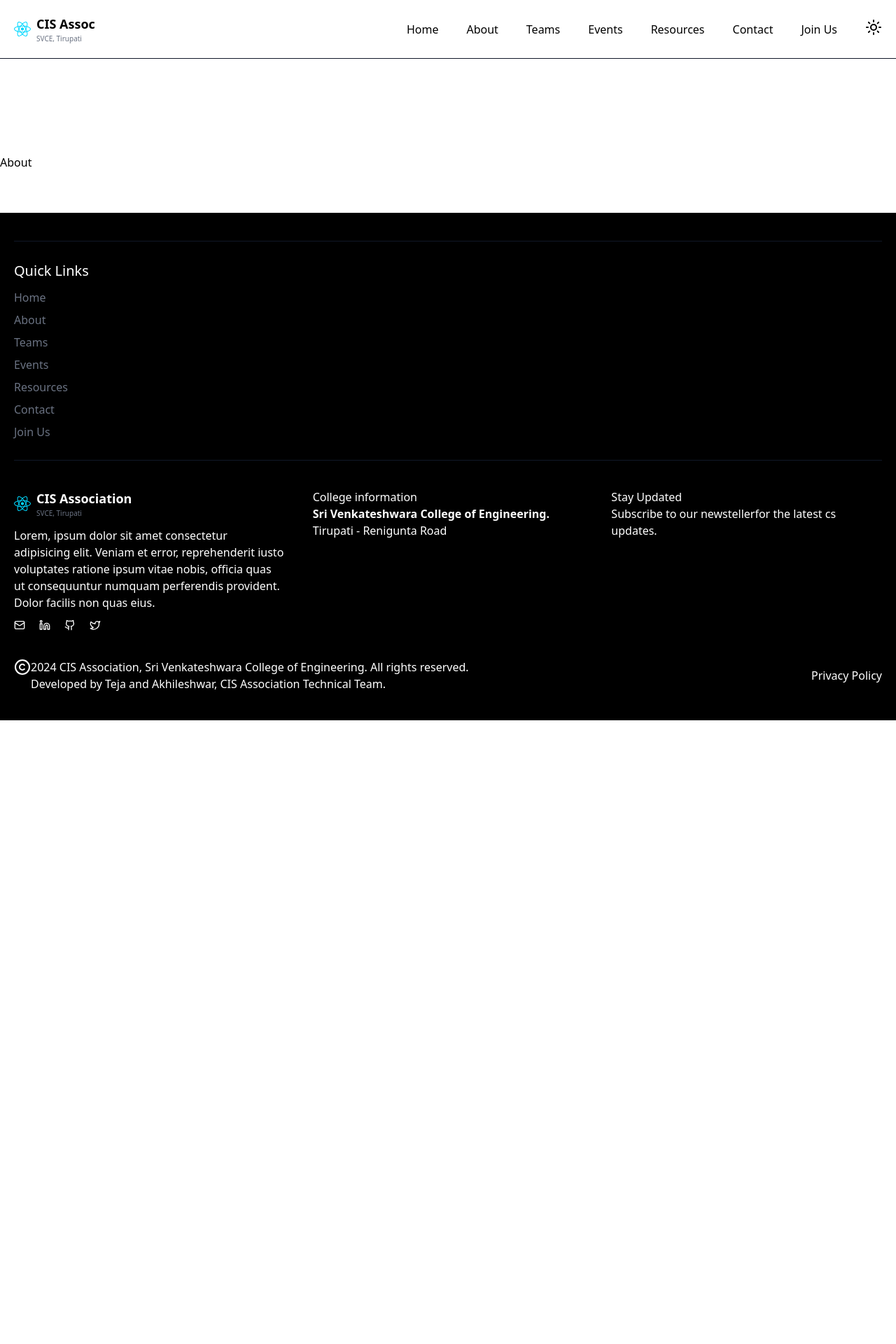
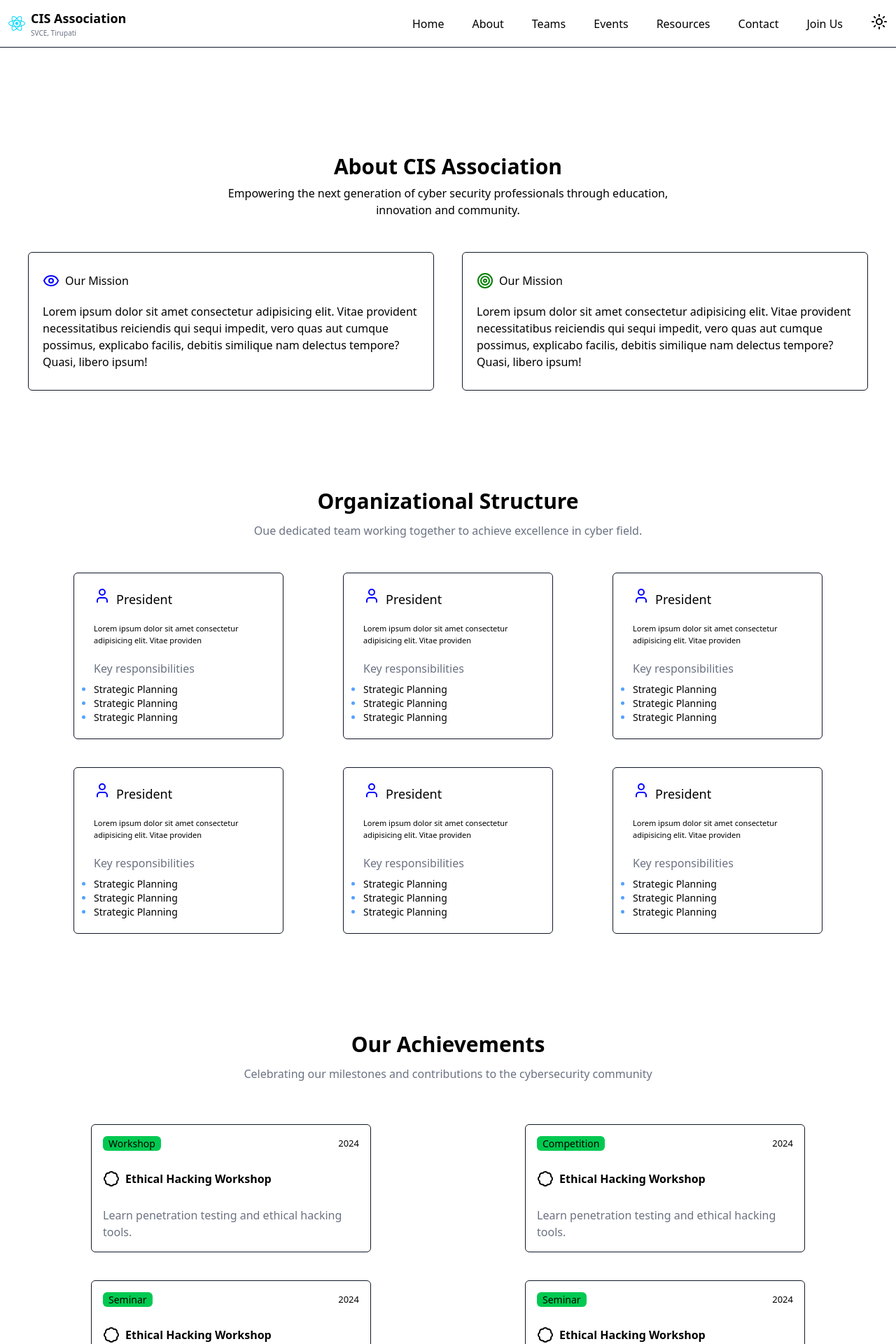
Before and after one commit to Akhileswar6/CIS-Project, a React (Vite) app: page /about in a window 1280 px wide. Shown: the top 1920 px of the page at 70% size. Before the commit the page ends 1029 px from the top, so only its background shows below. Built offline with nearby package versions, Linux system fonts and the light colour scheme.

Commit message:
Completed the Home page and also the about page too. updating it and further pages will be deevloped soon

```diff
--- /dev/null
+++ b/src/Components/AboutHero.jsx
@@ -0,0 +1,27 @@
+import { Eye, Target } from "lucide-react"
+import { MissionAndVision } from "../data";
+
+
+
+
+const AboutHero = () =>{
+    return(
+        <div className="flex justify-center items-center gap-2 flex-col px-10">
+            <h3 className="text-3xl font-bold">About CIS Association</h3>
+            <p className="w-2xl text-center">Empowering the next generation of cyber security professionals through education, innovation and community.</p>
+            <div className="flex py-10 gap-10">
+                {MissionAndVision.map((func, index)=>(
+                    <div key={index} className="border-1 border-gray-900 py-7 px-5 rounded-md">
+                        <div className="flex gap-2 basis-1/2 pb-5 items-center">
+                            {func.img}
+                            <h3>{func.name}</h3>
+                        </div>
+                        <p>{func.description}</p>
+                    </div>
+                ))}
+            </div>
+        </div>
+    )
+}
+
+export default AboutHero;
--- /dev/null
+++ b/src/Components/Achievements.jsx
@@ -0,0 +1,31 @@
+import { AchievementsData } from "../data"
+
+
+
+
+const Achievements = () => {
+    return(
+        <div className="px-10 pt-10 flex flex-col w-full gap-y-5">
+            <div className="text-center space-y-3">
+                <h3 className="text-3xl font-bold">Our Achievements</h3>
+                <p className="text-gray-500">Celebrating our milestones and contributions to the cybersecurity community</p>
+            </div>
+            <div className="flex gap-10 py-10 justify-around items-center w-full flex-wrap">
+                {AchievementsData.map((ent) => (
+                    <div className="border-1 p-4 border-gray-900 rounded-md flex flex-col gap-y-7 basis-1/3">
+                        <p className="flex text-[14px] justify-between">
+                            <p className="bg-green-500 px-2 rounded-md">{ent.label}</p>
+                            <p className="text-[13px] flex items-center gap-1">{ent.year}</p>
+                        </p>
+                        <p>
+                            <b className="flex gap-2">{ent.img}{ent.name}</b>
+                        </p>
+                        <p className="text-gray-500">{ent.description}</p>
+                    </div>
+                ))}
+            </div>
+        </div>
+    )
+}
+
+export default Achievements;
--- a/src/Components/CountDetails.jsx
+++ b/src/Components/CountDetails.jsx
@@ -4,10 +4,16 @@ import { AssociationDetailsCounts } from "../data"
 
 const CountDetails = () => {
     return(
-        <div>
-            {AssociationDetailsCounts.map((count)=>(
-                <p className="odd:bg-blue-500 even:bg-green-500">{count.img}</p>
-            ))}
+        <div className="px-10">
+            <div className="flex relative justify-end">
+                {AssociationDetailsCounts.map((count)=>(
+                    <div className="relative basis-1/4">
+                        {count.img}
+                        <h3>{count.count}</h3>
+                        <p>{count.name}</p>
+                    </div>
+                ))}
+            </div>
         </div>
     )
 }
--- a/src/Components/Footer.jsx
+++ b/src/Components/Footer.jsx
@@ -12,8 +12,8 @@ const Footer = ({isDark}) => {
       <div className="flex flex-col gap-y-3 border-y-1 border-gray-900 py-7">
         <h4 className="text-xl">Quick Links</h4>
         <ul className="flex flex-col gap-y-2">
-          {NavLinks.map((link) => (
-            <li className="text-md text-gray-500"><Link to={link.link}>{link.name}</Link></li>
+          {NavLinks.map((link, index) => (
+            <li key={index} className="text-md text-gray-500"><Link to={link.link}>{link.name}</Link></li>
           ))}
         </ul>
       </div>
@@ -29,8 +29,8 @@ const Footer = ({isDark}) => {
           <p>Lorem, ipsum dolor sit amet consectetur adipisicing elit. Veniam et error, reprehenderit iusto voluptates ratione ipsum vitae nobis, officia quas ut consequuntur numquam perferendis provident. Dolor facilis non quas eius.</p>
 
           <div className="flex gap-x-5">
-            {SocialLinks.map((link)=>(
-              <a href={link.link}>{link.img}</a>
+            {SocialLinks.map((link, index)=>(
+              <a key={index} href={link.link}>{link.img}</a>
             ))}
           </div>
         </div>
--- a/src/Components/Navbar.jsx
+++ b/src/Components/Navbar.jsx
@@ -8,11 +8,11 @@ import ToggleDark from './ToggleDark';
 
 const Navbar = ({isDark, setIsDark}) => {
   return (
-    <div className={`${isDark ? 'bg-black text-white' : 'bg-white text-black'} p-5 fixed w-full top-0 flex justify-between items-center border-b-1 border-gray-900`}>
+    <div className={`${isDark ? 'bg-black text-white' : 'bg-white text-black'} p-3 fixed w-full top-0 flex justify-between items-center border-b-1 border-gray-900`}>
         <div className='flex gap-2 justify-center items-center'>
             <img src={logo} alt="" width={24} />
             <div>
-                <h3 className='text-lg font-bold'>CIS Assoc</h3>
+                <h3 className='text-lg font-bold'>CIS Association</h3>
                 <p className='text-[10px] text-gray-500'>SVCE, Tirupati</p>
             </div>
         </div>
--- /dev/null
+++ b/src/Components/OrgStructure.jsx
@@ -0,0 +1,37 @@
+import { User } from "lucide-react"
+import { OrganizationalStructure } from "../data";
+
+
+
+
+const OrgStructure = () => {
+    return(
+        <div className="flex flex-col px-10 py-15 gap-5">
+            <div className="text-center space-y-3">
+                <h3 className="text-3xl font-bold">Organizational Structure</h3>
+                <p className="text-gray-500">Oue dedicated team working together to achieve excellence in cyber field.</p>
+            </div>
+            <div className="flex gap-x-5 gap-y-10 pt-7 flex-wrap items-center justify-evenly">
+                {OrganizationalStructure.map((org, index) => (
+                    <div className="basis-1/4 flex flex-col gap-5 px-7 border-1 border-gray-900 py-5 rounded-md" key={index}>
+                    <div className="flex items-baseline gap-2">
+                        {org.img}
+                        <h6 className="text-lg font-medium">{org.name}</h6>
+                    </div>
+                    <p className="text-[11px]">{org.work}</p>
+                    <div className="flex flex-col">
+                        <p className="text-gray-500">Key responsibilities</p>
+                        <ul className="list-disc pt-2">
+                            {org.resonsibilities.map((res, index) => (
+                                <li key={index} className="text-sm marker:text-blue-400">{res}</li>
+                            ))}
+                        </ul>
+                    </div>
+                </div>
+                ))}
+            </div>
+        </div>
+    )
+}
+
+export default OrgStructure;
--- a/src/Pages/About.jsx
+++ b/src/Pages/About.jsx
@@ -1,9 +1,16 @@
+import AboutHero from "../Components/AboutHero";
+import Achievements from "../Components/Achievements";
+import OrgStructure from "../Components/OrgStructure";
 
 
 
-const About = () => {
+const About = ({isDark}) => {
     return(
-        <div>About</div>
+        <div className={`${isDark ? 'bg-black text-white' : 'bg-white text-black'} flex flex-col gap-10`}>
+            <AboutHero />
+            <OrgStructure />
+            <Achievements />
+        </div>
     );
 };
 
--- a/src/data.jsx
+++ b/src/data.jsx
@@ -1,4 +1,4 @@
-import { Badge, Calendar, Github, Linkedin, Mail, Shield, Twitter, Users } from "lucide-react"
+import { Badge, Calendar, Github, Instagram, Linkedin, Mail, Shield, Target, Twitter, Users, Eye, User } from "lucide-react"
 import { GiAchievement } from "react-icons/gi"
 
 export const NavLinks = [
@@ -9,6 +9,7 @@ export const NavLinks = [
     {name : 'Resources' , link : '/resources'},
     {name : 'Contact' , link : '/contact'},
     {name : 'Join Us' , link : '/joinus'},
+
 ]
 
 export const FooterDetails = [
@@ -49,6 +50,13 @@ export const UpcomingEventsData = [
         time : '4 : 00 PM',
         description : 'Learn penetration testing and ethical hacking tools.'
     },
+    {
+        label : 'Seminar',
+        date : 'March 15, 2024',
+        name : 'Ethical Hacking Workshop',
+        time : '4 : 00 PM',
+        description : 'Learn penetration testing and ethical hacking tools.'
+    },
 ]
 
 export const AssociationDetailsCounts = [
@@ -73,3 +81,110 @@ export const AssociationDetailsCounts = [
         count : '500+',
     },
 ]
+
+export const MissionAndVision = [
+    {
+        name : 'Our Mission',
+        img : <Eye color="blue" />,
+        description : 'Lorem ipsum dolor sit amet consectetur adipisicing elit. Vitae provident necessitatibus reiciendis qui sequi impedit, vero quas aut cumque possimus, explicabo facilis, debitis similique nam delectus tempore? Quasi, libero ipsum!',
+    },
+    {
+        name : 'Our Mission',
+        img : <Target color="green" />,
+        description : 'Lorem ipsum dolor sit amet consectetur adipisicing elit. Vitae provident necessitatibus reiciendis qui sequi impedit, vero quas aut cumque possimus, explicabo facilis, debitis similique nam delectus tempore? Quasi, libero ipsum!',
+    },
+]
+
+export const OrganizationalStructure = [
+    {
+        img : <User color="blue" />,
+        name : 'President',
+        work : 'Lorem ipsum dolor sit amet consectetur adipisicing elit. Vitae providen',
+        resonsibilities : [
+            'Strategic Planning',
+            'Strategic Planning',
+            'Strategic Planning',
+        ]
+    },
+    {
+        img : <User color="blue"  />,
+        name : 'President',
+        work : 'Lorem ipsum dolor sit amet consectetur adipisicing elit. Vitae providen',
+        resonsibilities : [
+            'Strategic Planning',
+            'Strategic Planning',
+            'Strategic Planning',
+        ]
+    },
+    {
+        img : <User color="blue" />,
+        name : 'President',
+        work : 'Lorem ipsum dolor sit amet consectetur adipisicing elit. Vitae providen',
+        resonsibilities : [
+            'Strategic Planning',
+            'Strategic Planning',
+            'Strategic Planning',
+        ]
+    },
+    {
+        img : <User color="blue" />,
+        name : 'President',
+        work : 'Lorem ipsum dolor sit amet consectetur adipisicing elit. Vitae providen',
+        resonsibilities : [
+            'Strategic Planning',
+            'Strategic Planning',
+            'Strategic Planning',
+        ]
+    },
+    {
+        img : <User color="blue" />,
+        name : 'President',
+        work : 'Lorem ipsum dolor sit amet consectetur adipisicing elit. Vitae providen',
+        resonsibilities : [
+            'Strategic Planning',
+            'Strategic Planning',
+            'Strategic Planning',
+        ]
+    },
+    {
+        img : <User color="blue" />,
+        name : 'President',
+        work : 'Lorem ipsum dolor sit amet consectetur adipisicing elit. Vitae providen',
+        resonsibilities : [
+            'Strategic Planning',
+            'Strategic Planning',
+            'Strategic Planning',
+        ]
+    },
+]
+
+export const AchievementsData = [
+    {
+        label : 'Workshop',
+        img : <Badge />,
+        year : '2024',
+        name : 'Ethical Hacking Workshop',
+        description : 'Learn penetration testing and ethical hacking tools.'
+    },
+    {
+        label : 'Competition',
+        img : <Badge />,
+        year : '2024',
+        name : 'Ethical Hacking Workshop',
+        description : 'Learn penetration testing and ethical hacking tools.'
+    },
+    {
+        label : 'Seminar',
+        img : <Badge />,
+        year : '2024',
+        name : 'Ethical Hacking Workshop',
+        description : 'Learn penetration testing and ethical hacking tools.'
+    },
+    {
+        label : 'Seminar',
+        img : <Badge />,
+        year : '2024',
+        name : 'Ethical Hacking Workshop',
+        description : 'Learn penetration testing and ethical hacking tools.'
+    },
+]
```
